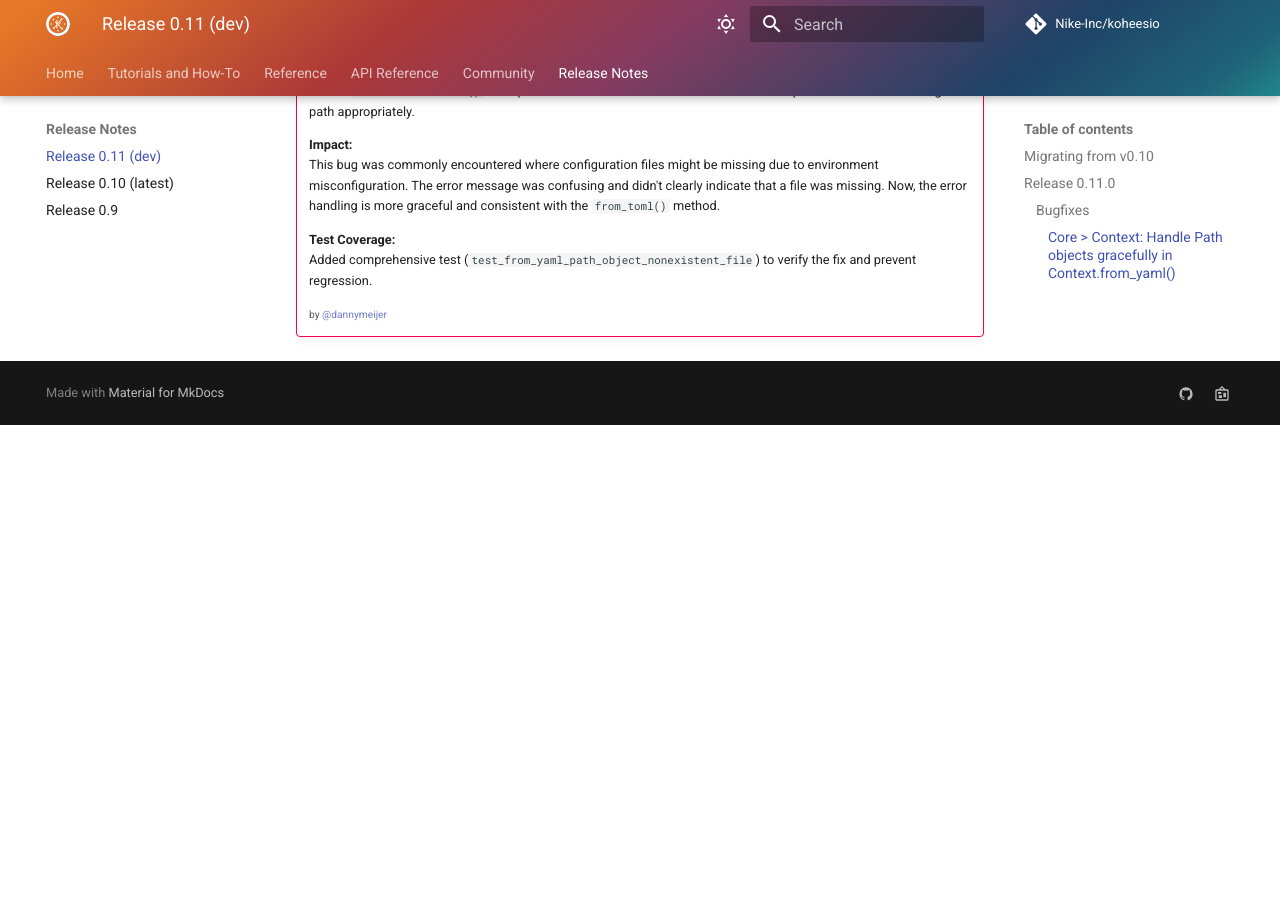
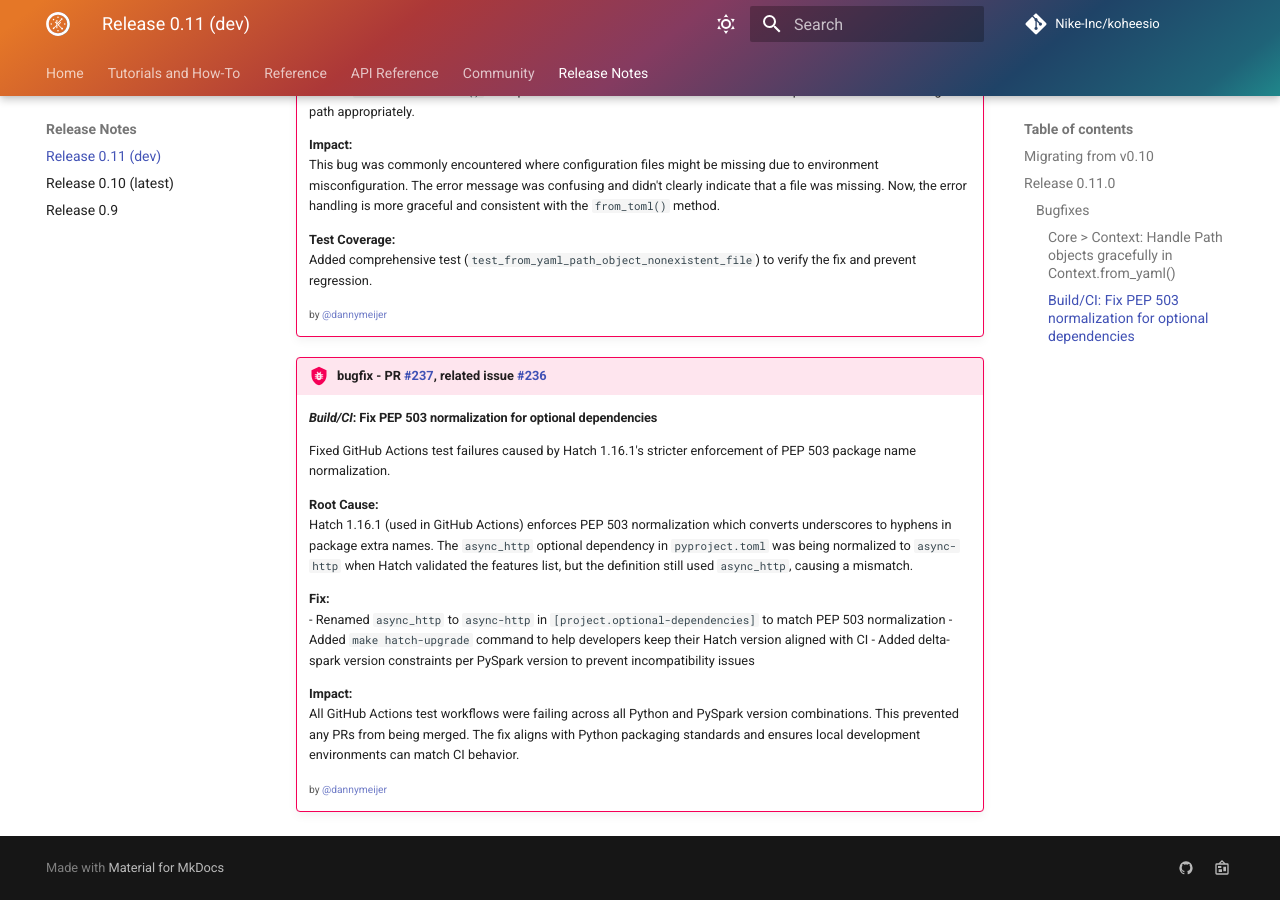
Before and after one commit to Nike-Inc/koheesio, an MkDocs documentation site: the page built from docs/releases/0.11.md, in a window 1280 px wide and 900 px high, scrolled down 920 px. Built offline with MkDocs 1.6.1 and Material for MkDocs 9.7.7, drawn with Linux system fonts in a browser that asks for light colours; comment, search, counter and statistics services are not loaded; the version menu is left out; before the commit the page ends 1345 px from its top, so only the background shows below that.

```diff
--- a/docs/releases/0.11.md
+++ b/docs/releases/0.11.md
@@ -35,3 +35,21 @@ For users currently using v0.10, no breaking changes have been introduced. This
     Added comprehensive test (`test_from_yaml_path_object_nonexistent_file`) to verify the fix and prevent regression.
 
     <small> by @dannymeijer </small>
+
+!!! bug "bugfix - PR [#237](https://github.com/Nike-Inc/koheesio/pull/237), related issue [#236](https://github.com/Nike-Inc/koheesio/issues/236)"
+    #### *Build/CI*: Fix PEP 503 normalization for optional dependencies
+
+    Fixed GitHub Actions test failures caused by Hatch 1.16.1's stricter enforcement of PEP 503 package name normalization.
+
+    **Root Cause:**
+    Hatch 1.16.1 (used in GitHub Actions) enforces PEP 503 normalization which converts underscores to hyphens in package extra names. The `async_http` optional dependency in `pyproject.toml` was being normalized to `async-http` when Hatch validated the features list, but the definition still used `async_http`, causing a mismatch.
+
+    **Fix:**
+    - Renamed `async_http` to `async-http` in `[project.optional-dependencies]` to match PEP 503 normalization
+    - Added `make hatch-upgrade` command to help developers keep their Hatch version aligned with CI
+    - Added delta-spark version constraints per PySpark version to prevent incompatibility issues
+
+    **Impact:**
+    All GitHub Actions test workflows were failing across all Python and PySpark version combinations. This prevented any PRs from being merged. The fix aligns with Python packaging standards and ensures local development environments can match CI behavior.
+
+    <small> by @dannymeijer </small>
```
Also changed, not shown: pyproject.toml (+5 -6 lines), 2 other files.
